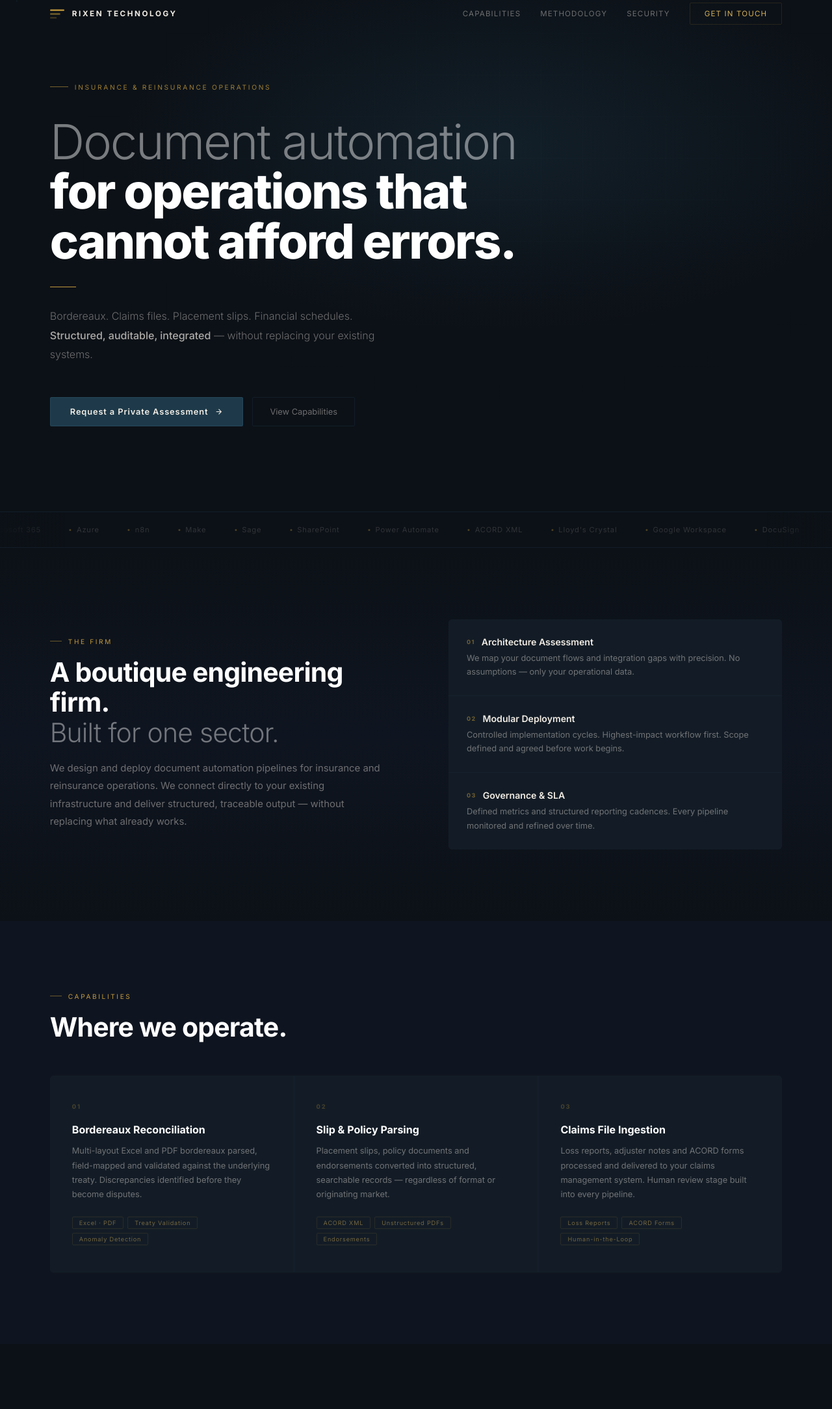
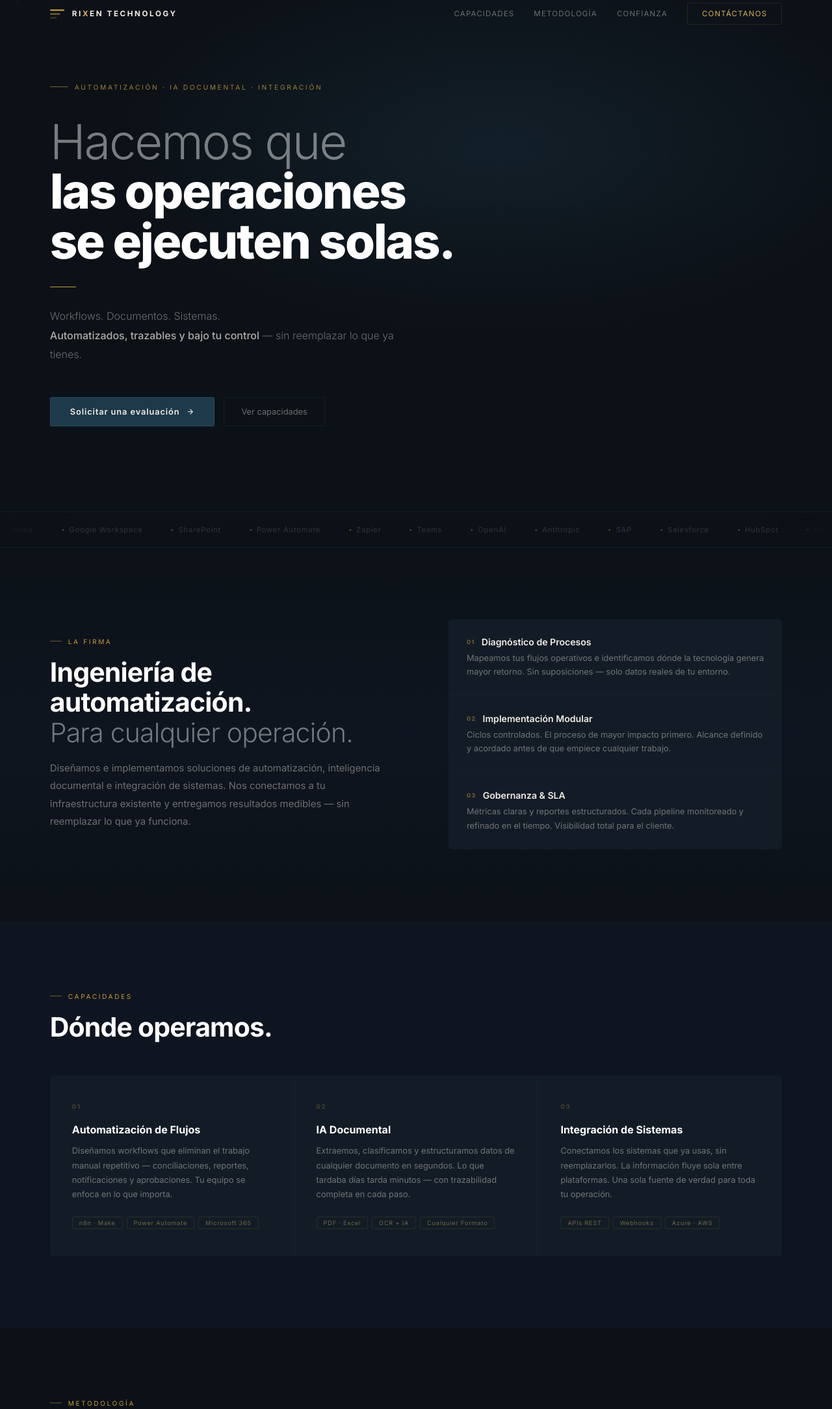
Before and after one commit to andox25/rixentechnology.com, a plain HTML site: page index.html in a window 1280 px wide. Shown: the part 13-2181 px from the top of the page at 65% size. Drawn offline with Linux system fonts and the light colour scheme.

Commit message:
feat: web en español, sector-agnóstico, booking M365

```diff
--- a/index.html
+++ b/index.html
@@ -1,9 +1,9 @@
 <!DOCTYPE html>
-<html lang="en">
+<html lang="es">
 <head>
 <meta charset="UTF-8">
 <meta name="viewport" content="width=device-width, initial-scale=1.0">
-<title>RIXEN TECHNOLOGY — Document Automation for Insurance & Reinsurance</title>
+<title>RIXEN TECHNOLOGY — Automatización de Procesos e Integración de Sistemas</title>
 <link rel="preconnect" href="https://fonts.googleapis.com">
 <link href="https://fonts.googleapis.com/css2?family=Inter:wght@300;400;500;600;700;800&display=swap" rel="stylesheet">
 <style>
@@ -176,13 +176,13 @@ footer{padding:26px 6vw;border-top:1px solid var(--border);display:flex;align-it
       <rect y="7.5" width="20" height="3" rx="1.5" fill="#C49A3C" opacity=".55"/>
       <rect y="15" width="13" height="3" rx="1.5" fill="#C49A3C" opacity=".28"/>
     </svg>
-    RIXEN TECHNOLOGY
+    <span>RI<span style="color:var(--gold2)">X</span>EN TECHNOLOGY</span>
   </a>
   <div class="nlinks">
-    <a href="#capabilities" class="nlink">Capabilities</a>
-    <a href="#how" class="nlink">Methodology</a>
-    <a href="#security" class="nlink">Security</a>
-    <a href="#contact" class="ncta">Get in Touch</a>
+    <a href="#capabilities" class="nlink">Capacidades</a>
+    <a href="#how" class="nlink">Metodología</a>
+    <a href="#security" class="nlink">Confianza</a>
+    <a href="#contact" class="ncta">Contáctanos</a>
   </div>
 </nav>
 
@@ -195,144 +195,144 @@ footer{padding:26px 6vw;border-top:1px solid var(--border);display:flex;align-it
   <div class="hero-inner">
     <div class="hero-tag">
       <div class="hero-tag-line"></div>
-      <div class="hero-tag-text">Insurance &amp; Reinsurance Operations</div>
+      <div class="hero-tag-text">Automatización · IA Documental · Integración</div>
     </div>
     <h1 class="hero-h1">
-      <span class="thin">Document automation</span><br>
-      for operations that<br>
-      cannot afford errors.
+      <span class="thin">Hacemos que</span><br>
+      las operaciones<br>
+      se ejecuten solas.
     </h1>
     <div class="hero-divider"></div>
     <p class="hero-sub">
-      Bordereaux. Claims files. Placement slips. Financial schedules.<br>
-      <strong>Structured, auditable, integrated</strong> — without replacing your existing systems.
+      Workflows. Documentos. Sistemas.<br>
+      <strong>Automatizados, trazables y bajo tu control</strong> — sin reemplazar lo que ya tienes.
     </p>
     <div class="hero-btns">
       <a href="#contact" class="btn-p">
-        Request a Private Assessment
+        Solicitar una evaluación
         <svg width="13" height="13" fill="none" stroke="currentColor" stroke-width="2" viewBox="0 0 24 24"><path d="M5 12h14M12 5l7 7-7 7"/></svg>
       </a>
-      <a href="#capabilities" class="btn-g">View Capabilities</a>
+      <a href="#capabilities" class="btn-g">Ver capacidades</a>
     </div>
   </div>
 </section>
 
 <div id="tools"><div class="tools-track" id="toolsTrack"></div></div>
 
-<!-- WHAT WE DO -->
+<!-- QUÉ HACEMOS -->
 <section id="what">
   <div class="what-grid">
     <div>
-      <p class="eyebrow reveal">The Firm</p>
-      <h2 class="h2 reveal d1">A boutique engineering firm.<br><span class="thin">Built for one sector.</span></h2>
-      <p class="body-text reveal d2">We design and deploy document automation pipelines for insurance and reinsurance operations. We connect directly to your existing infrastructure and deliver structured, traceable output — without replacing what already works.</p>
+      <p class="eyebrow reveal">La Firma</p>
+      <h2 class="h2 reveal d1">Ingeniería de automatización.<br><span class="thin">Para cualquier operación.</span></h2>
+      <p class="body-text reveal d2">Diseñamos e implementamos soluciones de automatización, inteligencia documental e integración de sistemas. Nos conectamos a tu infraestructura existente y entregamos resultados medibles — sin reemplazar lo que ya funciona.</p>
     </div>
     <div class="what-rows reveal d2">
       <div class="wrow">
-        <h4><span>01</span> Architecture Assessment</h4>
-        <p>We map your document flows and integration gaps with precision. No assumptions — only your operational data.</p>
+        <h4><span>01</span> Diagnóstico de Procesos</h4>
+        <p>Mapeamos tus flujos operativos e identificamos dónde la tecnología genera mayor retorno. Sin suposiciones — solo datos reales de tu entorno.</p>
       </div>
       <div class="wrow">
-        <h4><span>02</span> Modular Deployment</h4>
-        <p>Controlled implementation cycles. Highest-impact workflow first. Scope defined and agreed before work begins.</p>
+        <h4><span>02</span> Implementación Modular</h4>
+        <p>Ciclos controlados. El proceso de mayor impacto primero. Alcance definido y acordado antes de que empiece cualquier trabajo.</p>
       </div>
       <div class="wrow">
-        <h4><span>03</span> Governance &amp; SLA</h4>
-        <p>Defined metrics and structured reporting cadences. Every pipeline monitored and refined over time.</p>
+        <h4><span>03</span> Gobernanza &amp; SLA</h4>
+        <p>Métricas claras y reportes estructurados. Cada pipeline monitoreado y refinado en el tiempo. Visibilidad total para el cliente.</p>
       </div>
     </div>
   </div>
 </section>
 
-<!-- CAPABILITIES -->
+<!-- CAPACIDADES -->
 <section id="capabilities">
   <div class="wrap">
-    <p class="eyebrow reveal">Capabilities</p>
-    <h2 class="h2 reveal d1">Where we operate.</h2>
+    <p class="eyebrow reveal">Capacidades</p>
+    <h2 class="h2 reveal d1">Dónde operamos.</h2>
     <div class="cap-grid">
       <div class="cap-card reveal d1">
         <div class="cap-n">01</div>
-        <h3>Bordereaux Reconciliation</h3>
-        <p>Multi-layout Excel and PDF bordereaux parsed, field-mapped and validated against the underlying treaty. Discrepancies identified before they become disputes.</p>
+        <h3>Automatización de Flujos</h3>
+        <p>Diseñamos workflows que eliminan el trabajo manual repetitivo — conciliaciones, reportes, notificaciones y aprobaciones. Tu equipo se enfoca en lo que importa.</p>
         <div class="cap-tags">
-          <span class="cap-tag">Excel · PDF</span>
-          <span class="cap-tag">Treaty Validation</span>
-          <span class="cap-tag">Anomaly Detection</span>
+          <span class="cap-tag">n8n · Make</span>
+          <span class="cap-tag">Power Automate</span>
+          <span class="cap-tag">Microsoft 365</span>
         </div>
       </div>
       <div class="cap-card reveal d2">
         <div class="cap-n">02</div>
-        <h3>Slip &amp; Policy Parsing</h3>
-        <p>Placement slips, policy documents and endorsements converted into structured, searchable records — regardless of format or originating market.</p>
+        <h3>IA Documental</h3>
+        <p>Extraemos, clasificamos y estructuramos datos de cualquier documento en segundos. Lo que tardaba días tarda minutos — con trazabilidad completa en cada paso.</p>
         <div class="cap-tags">
-          <span class="cap-tag">ACORD XML</span>
-          <span class="cap-tag">Unstructured PDFs</span>
-          <span class="cap-tag">Endorsements</span>
+          <span class="cap-tag">PDF · Excel</span>
+          <span class="cap-tag">OCR + IA</span>
+          <span class="cap-tag">Cualquier Formato</span>
         </div>
       </div>
       <div class="cap-card reveal d3">
         <div class="cap-n">03</div>
-        <h3>Claims File Ingestion</h3>
-        <p>Loss reports, adjuster notes and ACORD forms processed and delivered to your claims management system. Human review stage built into every pipeline.</p>
+        <h3>Integración de Sistemas</h3>
+        <p>Conectamos los sistemas que ya usas, sin reemplazarlos. La información fluye sola entre plataformas. Una sola fuente de verdad para toda tu operación.</p>
         <div class="cap-tags">
-          <span class="cap-tag">Loss Reports</span>
-          <span class="cap-tag">ACORD Forms</span>
-          <span class="cap-tag">Human-in-the-Loop</span>
+          <span class="cap-tag">APIs REST</span>
+          <span class="cap-tag">Webhooks</span>
+          <span class="cap-tag">Azure · AWS</span>
         </div>
       </div>
     </div>
   </div>
 </section>
 
-<!-- METHODOLOGY -->
+<!-- METODOLOGÍA -->
 <section id="how">
   <div class="wrap">
-    <p class="eyebrow reveal">Methodology</p>
-    <h2 class="h2 reveal d1">Three phases.<br><span class="thin">No surprises.</span></h2>
+    <p class="eyebrow reveal">Metodología</p>
+    <h2 class="h2 reveal d1">Tres fases.<br><span class="thin">Sin sorpresas.</span></h2>
     <div class="how-grid">
       <div class="phase reveal d1">
         <div class="phase-dot"></div>
         <div class="phase-n">01</div>
-        <h3>Assess</h3>
-        <p>We map your document architecture, data flows and integration gaps. No assumptions — only verified operational data from your environment.</p>
+        <h3>Diagnóstico</h3>
+        <p>Mapeamos tu arquitectura de procesos, flujos de datos y puntos de fricción. Sin suposiciones — solo datos verificados de tu operación real.</p>
       </div>
       <div class="phase reveal d2">
         <div class="phase-dot"></div>
         <div class="phase-n">02</div>
-        <h3>Deploy</h3>
-        <p>Controlled implementation cycles. Highest-impact workflow first. Deliverables are visible and measurable from the first delivery. Scope fixed before work begins.</p>
+        <h3>Despliegue</h3>
+        <p>Ciclos de implementación controlados. El flujo de mayor impacto primero. Los entregables son visibles y medibles desde el primer sprint. Alcance fijo antes de comenzar.</p>
       </div>
       <div class="phase reveal d3">
         <div class="phase-dot"></div>
         <div class="phase-n">03</div>
-        <h3>Govern</h3>
-        <p>Defined performance metrics and structured reporting. Every pipeline monitored and refined over time. Full visibility retained by client at all times.</p>
+        <h3>Gobernanza</h3>
+        <p>Métricas de desempeño definidas y reportes estructurados. Cada pipeline monitoreado y refinado en el tiempo. Visibilidad total en manos del cliente.</p>
       </div>
     </div>
   </div>
 </section>
 
-<!-- SECURITY -->
+<!-- CONFIANZA -->
 <section id="security">
   <div class="wrap">
-    <p class="eyebrow reveal">Security &amp; Control</p>
-    <h2 class="h2 reveal d1">Designed for<br><span class="thin">regulated environments.</span></h2>
+    <p class="eyebrow reveal">Control &amp; Confianza</p>
+    <h2 class="h2 reveal d1">Diseñado para<br><span class="thin">entornos que no perdonan errores.</span></h2>
     <div class="sec-grid">
       <div class="sec-card reveal d1">
-        <h4>Confidential data handling</h4>
-        <p>Data retention parameters are defined contractually per engagement. Your documents are handled under strict confidentiality terms and not used for any purpose beyond the agreed scope.</p>
+        <h4>Manejo confidencial de datos</h4>
+        <p>Los parámetros de retención de datos se definen contractualmente en cada engagement. Tu información se maneja bajo términos de confidencialidad estrictos, exclusivamente para el alcance acordado.</p>
       </div>
       <div class="sec-card reveal d2">
-        <h4>Human-in-the-Loop review</h4>
-        <p>Every pipeline includes a structured review stage before data enters your systems. Automation accelerates the process — it does not remove human judgment from decisions that require it.</p>
+        <h4>Revisión humana integrada</h4>
+        <p>Cada pipeline incluye una etapa de revisión estructurada antes de que los datos entren a tus sistemas. La automatización acelera el proceso — no elimina el juicio humano donde se requiere.</p>
       </div>
       <div class="sec-card reveal d3">
-        <h4>Process documentation</h4>
-        <p>Every transformation is logged and traceable. Process documentation is delivered with each engagement, structured to support your internal compliance and reporting requirements.</p>
+        <h4>Documentación de procesos</h4>
+        <p>Cada transformación queda registrada y trazable. La documentación del proceso se entrega con cada engagement, estructurada para cumplir con tus requisitos internos de reporte y control.</p>
       </div>
       <div class="sec-card reveal d4">
-        <h4>Controlled processing environment</h4>
-        <p>Sensitive financial data is handled within a controlled environment, with processing parameters agreed and documented before any pipeline goes live.</p>
+        <h4>Entorno de procesamiento controlado</h4>
+        <p>Los datos sensibles se procesan en un entorno controlado, con parámetros acordados y documentados antes de que cualquier pipeline entre en producción.</p>
       </div>
     </div>
   </div>
@@ -342,11 +342,11 @@ footer{padding:26px 6vw;border-top:1px solid var(--border);display:flex;align-it
 <section id="contact">
   <div class="cta-glow"></div>
   <div class="cta-inner">
-    <p class="eyebrow reveal">Private Assessment</p>
-    <h2 class="cta-h reveal d1">Let's <span class="gold">talk.</span></h2>
-    <p class="cta-sub reveal d2">Let's assess where document automation can reduce operational friction, risk and manual workload in your organization.</p>
-    <a href="mailto:connect@rixentechnology.com" class="btn-p reveal d3" style="display:inline-flex">
-      Request a Private Assessment
+    <p class="eyebrow reveal">Siguiente paso</p>
+    <h2 class="cta-h reveal d1"><span class="gold">Hablemos.</span></h2>
+    <p class="cta-sub reveal d2">30 minutos para entender dónde puede estar perdiendo tiempo tu equipo. Sin compromiso. Solo una conversación honesta.</p>
+    <a href="https://outlook.office.com/bookwithme/user/2dde3035b9f5479fa3f48ceb0ee1bcf4@rixentechnology.com/meetingtype/cpbjCfnzvU2dKWuubpVYYA2?anonymous&ismsaljsauthenabled&ep=mcard" target="_blank" class="btn-p reveal d3" style="display:inline-flex">
+      Agendar 30 minutos
       <svg width="13" height="13" fill="none" stroke="currentColor" stroke-width="2" viewBox="0 0 24 24" style="margin-left:10px"><path d="M5 12h14M12 5l7 7-7 7"/></svg>
     </a>
     <div class="cta-email reveal d4">
@@ -362,13 +362,13 @@ footer{padding:26px 6vw;border-top:1px solid var(--border);display:flex;align-it
       <rect y="7.5" width="20" height="3" rx="1.5" fill="#C49A3C" opacity=".18"/>
       <rect y="15" width="13" height="3" rx="1.5" fill="#C49A3C" opacity=".1"/>
     </svg>
-    RIXEN TECHNOLOGY
+    <span>RI<span style="color:var(--gold2)">X</span>EN TECHNOLOGY</span>
   </div>
   <div class="footer-links">
-    <a href="#capabilities">Capabilities</a>
-    <a href="#how">Methodology</a>
-    <a href="#security">Security</a>
-    <a href="#contact">Contact</a>
+    <a href="#capabilities">Capacidades</a>
+    <a href="#how">Metodología</a>
+    <a href="#security">Confianza</a>
+    <a href="#contact">Contacto</a>
   </div>
   <div class="footer-copy">© 2026 Rixen Technology · rixentechnology.com</div>
 </footer>
@@ -379,50 +379,30 @@ const prog=document.getElementById('progress');
 window.addEventListener('scroll',()=>{const h=document.documentElement;prog.style.width=((h.scrollTop||document.body.scrollTop)/(h.scrollHeight-h.clientHeight)*100)+'%';},{passive:true});
 // NAV
 window.addEventListener('scroll',()=>{document.getElementById('nav').classList.toggle('scrolled',scrollY>40);},{passive:true});
-// PARTICLES (steel blue, subtle)
+// PARTICLES
 (function(){
   const c=document.getElementById('hcanvas'),ctx=c.getContext('2d');
   let W,H,pts=[];
   function resize(){W=c.width=c.offsetWidth;H=c.height=c.offsetHeight;}
   resize();window.addEventListener('resize',resize);
-  for(let i=0;i<50;i++)pts.push({
-    x:Math.random()*1400,y:Math.random()*800,
-    vx:(Math.random()-.5)*.18,vy:(Math.random()-.5)*.18,
-    r:Math.random()*1.2+.3,a:Math.random()*.4+.15
-  });
+  for(let i=0;i<50;i++)pts.push({x:Math.random()*1400,y:Math.random()*800,vx:(Math.random()-.5)*.18,vy:(Math.random()-.5)*.18,r:Math.random()*1.2+.3,a:Math.random()*.4+.15});
   function draw(){
     ctx.clearRect(0,0,W,H);
-    pts.forEach(p=>{
-      p.x+=p.vx;p.y+=p.vy;
-      if(p.x<0||p.x>W)p.vx*=-1;if(p.y<0||p.y>H)p.vy*=-1;
-      ctx.beginPath();ctx.arc(p.x,p.y,p.r,0,Math.PI*2);
-      ctx.fillStyle=`rgba(43,80,104,${p.a*.5})`;ctx.fill();
-    });
-    for(let i=0;i<pts.length;i++)for(let j=i+1;j<pts.length;j++){
-      const dx=pts[i].x-pts[j].x,dy=pts[i].y-pts[j].y,d=Math.sqrt(dx*dx+dy*dy);
-      if(d<150){
-        ctx.beginPath();ctx.moveTo(pts[i].x,pts[i].y);ctx.lineTo(pts[j].x,pts[j].y);
-        ctx.strokeStyle=`rgba(43,80,104,${(1-d/150)*.06})`;ctx.lineWidth=.5;ctx.stroke();
-      }
-    }
+    pts.forEach(p=>{p.x+=p.vx;p.y+=p.vy;if(p.x<0||p.x>W)p.vx*=-1;if(p.y<0||p.y>H)p.vy*=-1;ctx.beginPath();ctx.arc(p.x,p.y,p.r,0,Math.PI*2);ctx.fillStyle=`rgba(43,80,104,${p.a*.5})`;ctx.fill();});
+    for(let i=0;i<pts.length;i++)for(let j=i+1;j<pts.length;j++){const dx=pts[i].x-pts[j].x,dy=pts[i].y-pts[j].y,d=Math.sqrt(dx*dx+dy*dy);if(d<150){ctx.beginPath();ctx.moveTo(pts[i].x,pts[i].y);ctx.lineTo(pts[j].x,pts[j].y);ctx.strokeStyle=`rgba(43,80,104,${(1-d/150)*.06})`;ctx.lineWidth=.5;ctx.stroke();}}
     requestAnimationFrame(draw);
   }
   draw();
 })();
 // TOOLS
 (function(){
-  const tools=['SAP for Insurance','Guidewire','Microsoft 365','Azure','n8n','Make','Sage','SharePoint','Power Automate','ACORD XML','Lloyd\'s Crystal','Google Workspace','DocuSign','Zapier','Teams','OpenAI','Anthropic'];
+  const tools=['Microsoft 365','Azure','n8n','Make','Google Workspace','SharePoint','Power Automate','Zapier','Teams','OpenAI','Anthropic','SAP','Salesforce','HubSpot','DocuSign','Slack','Notion','Sage'];
   const t=document.getElementById('toolsTrack');
-  [...tools,...tools].forEach(n=>{
-    const d=document.createElement('div');d.className='tool-item';
-    d.innerHTML='<span class="tool-dot"></span>'+n;t.appendChild(d);
-  });
+  [...tools,...tools].forEach(n=>{const d=document.createElement('div');d.className='tool-item';d.innerHTML='<span class="tool-dot"></span>'+n;t.appendChild(d);});
 })();
 // REVEAL
 (function(){
-  const obs=new IntersectionObserver(entries=>{
-    entries.forEach(e=>{if(e.isIntersecting){e.target.classList.add('visible');obs.unobserve(e.target);}});
-  },{threshold:.08,rootMargin:'0px 0px -30px 0px'});
+  const obs=new IntersectionObserver(entries=>{entries.forEach(e=>{if(e.isIntersecting){e.target.classList.add('visible');obs.unobserve(e.target);}});},{threshold:.08,rootMargin:'0px 0px -30px 0px'});
   document.querySelectorAll('.reveal').forEach(el=>obs.observe(el));
 })();
 </script>
```
